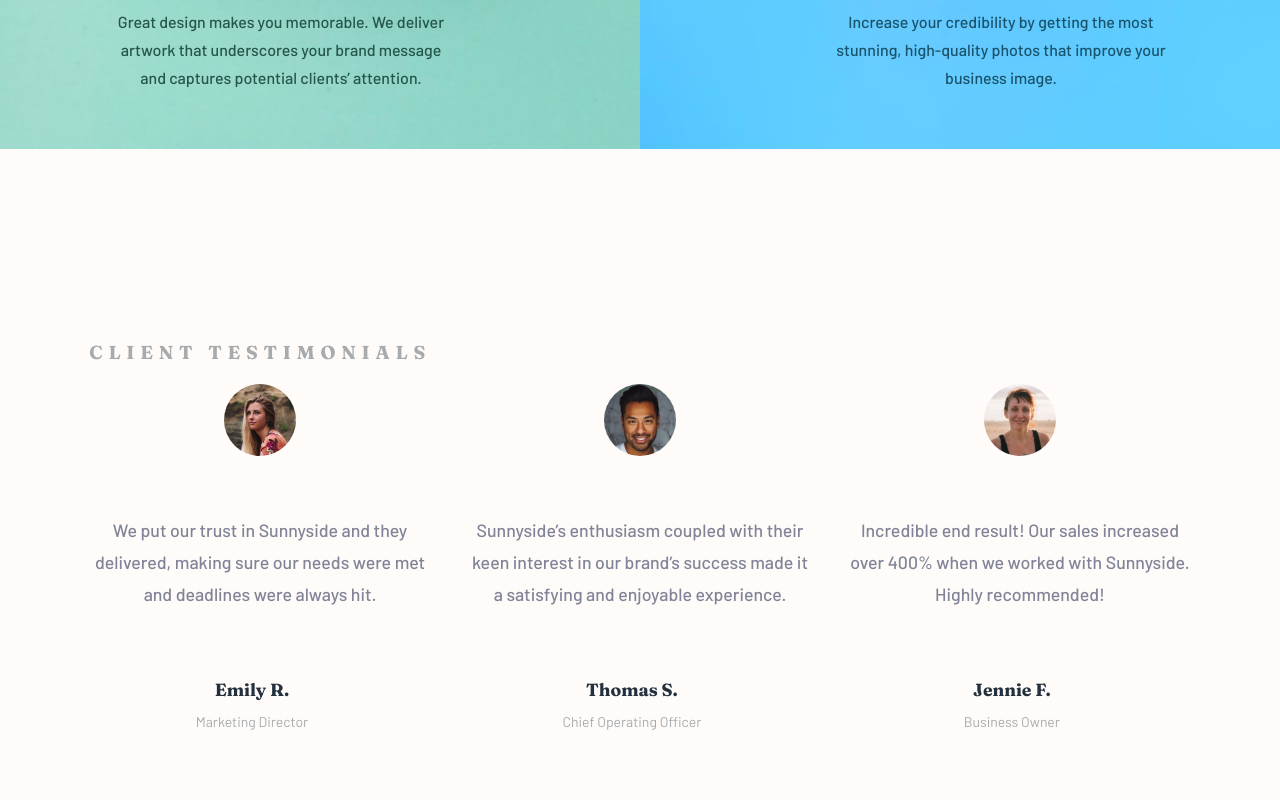
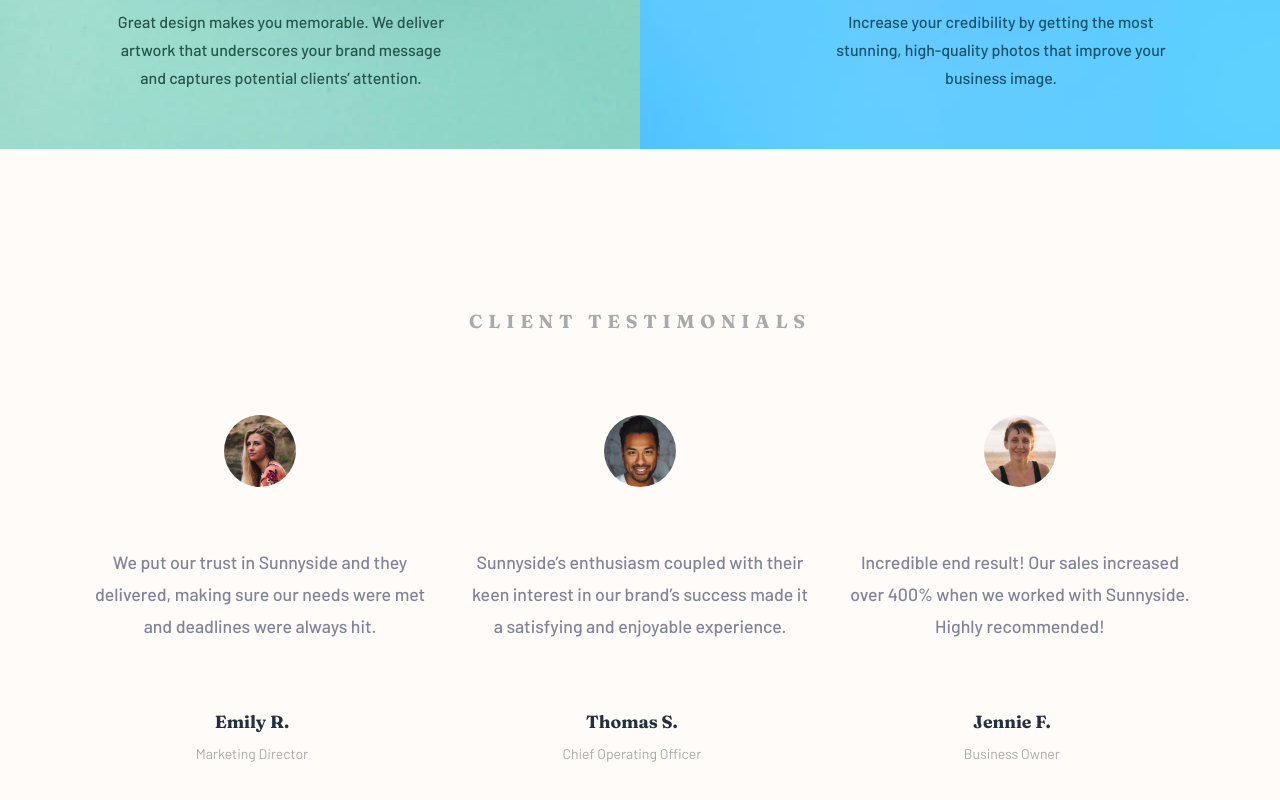
Before and after one commit to ifaronti/Sunny-Side-Agency-Page, a React (Create React App) app in the folder sunny-agency/: page / in a window 1280 px wide. Shown: the part 2451-3251 px from the top of the page. Built offline with nearby package versions, Linux system fonts and the light colour scheme; the HTML template or start-up script is replaced by a standard one.

Commit message:
testimonial component adjusted

```diff
--- a/sunny-agency/src/components/Testimonial.js
+++ b/sunny-agency/src/components/Testimonial.js
@@ -24,11 +24,9 @@ export default function Testimonials(){
 
     return(
         <div className="testimonial-wrap">
-            <div className="testimonial">
-                <h3>CLIENT TESTIMONIALS</h3>
-                <div className="rating">
-                    {rating}
-                </div>
+            <h3>CLIENT TESTIMONIALS</h3>
+            <div className="rating">
+                {rating}
             </div>
         </div>
     )
```
